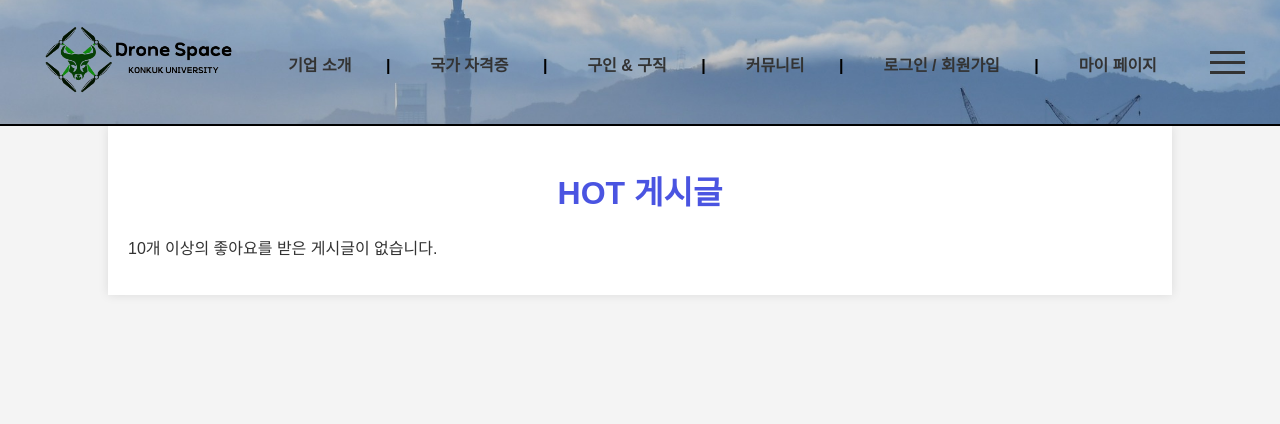
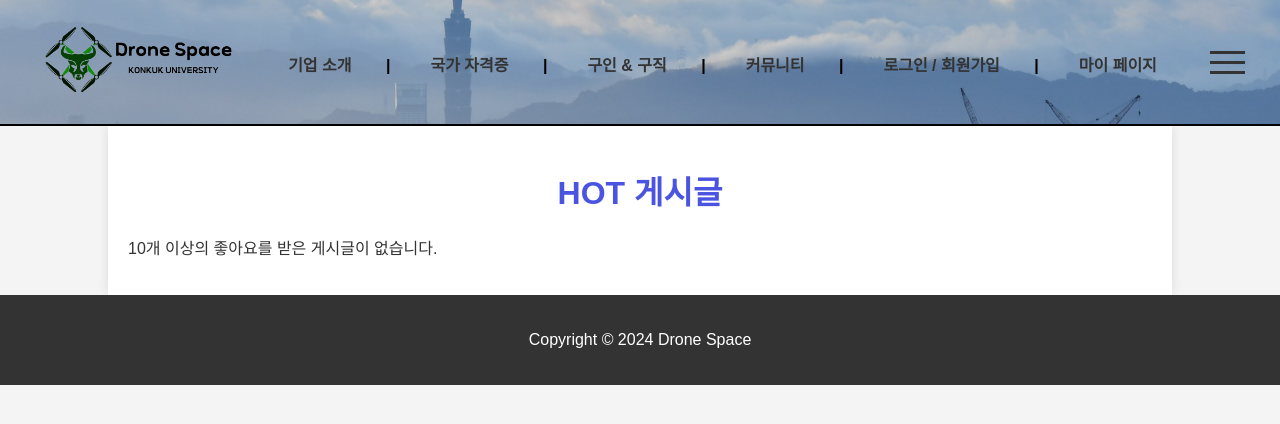
Before and after one commit to Dongyeon0123/DroneSpace, a PHP site: page /hot.php in a window 1280 px wide. Shown: the top 424 px of the page. Run offline with PHP 8.4, Linux system fonts and the light colour scheme; data that the repository does not hold is empty.

Commit message:
footer 수정

```diff
--- a/ask.php
+++ b/ask.php
@@ -257,7 +257,7 @@ $conn->close();
 
 
     <footer class="footer">
-        <p>&copy; 2024 KDEC 한국드론교육센터. 모든 권리 보유.</p>
+        <p>Copyright &copy; 2024 Drone Space</p>
     </footer>
 
     <script>
--- a/education.php
+++ b/education.php
@@ -126,6 +126,9 @@ session_start();
         <p>이 교육 과정을 통해, 참가자들은 드론 자격증을 취득한 후에도, 실무에서 드론을 자신 있게 활용할 수 있는 역량을 갖추게 됩니다. 이는 실용적인 기술 습득을 통해 드론 운용에 대한 자신감을 높이고, 드론 기술의 현장 적용 범위를 확장하는 데 기여합니다.</p>
         <p>드론 기술의 지속적인 발전에 발맞추어, 우리의 드론 교육 프로그램도 이론적 지식에서 실용적 응용으로의 전환을 추구합니다. 이 과정은 개인과 기업, 기관 모두에게 실질적인 이점을 제공함으로써, 드론 운용에 관한 통합 솔루션을 제공하는 데 있어 우리의 전문성을 강화합니다.</p>
     </section>
+    <footer class="footer">
+        <p>Copyright &copy; 2024 Drone Space</p>
+    </footer>
     <script>
         function toggleMenu() {
             var menuOverlay = document.getElementById('menuOverlay');
--- a/everything.php
+++ b/everything.php
@@ -124,6 +124,9 @@ $conn->close();
             <?php endforeach; ?>
         </div>
     </div>
+    <footer class="footer">
+        <p>Copyright &copy; 2024 Drone Space</p>
+    </footer>
     <script src="https://ajax.googleapis.com/ajax/libs/jquery/3.5.1/jquery.min.js"></script>
     <script>
         function toggleMenu() {
--- a/facility.php
+++ b/facility.php
@@ -115,7 +115,7 @@
     </div>
 
     <footer class="footer">
-        Wecanverse &copy; 2024. All rights reserved.
+        <p>Copyright &copy; 2024 Drone Space</p>
     </footer>
 </body>
 </html>
--- a/hello.php
+++ b/hello.php
@@ -67,7 +67,7 @@ session_start();
         </div>
     </section>
 
-    <footer>
+    <footer class="footer">
         <p>Copyright &copy; 2024 Drone Space</p>
     </footer>
     <script>
--- a/history.php
+++ b/history.php
@@ -300,9 +300,10 @@ session_start();
         </ul>
     </section>
 
-    <footer>
+    <footer class="footer">
         <p>Copyright &copy; 2024 Drone Space</p>
     </footer>
+
     <script>
         function toggleMenu() {
             var menuOverlay = document.getElementById('menuOverlay');
--- a/hot.php
+++ b/hot.php
@@ -117,6 +117,9 @@ $conn->close();
             <?php endif; ?>
         </div>
     </div>
+    <footer class="footer">
+        <p>Copyright &copy; 2024 Drone Space</p>
+    </footer>
     <script>
         function toggleMenu() {
             var menuOverlay = document.getElementById('menuOverlay');
--- a/information.php
+++ b/information.php
@@ -242,6 +242,9 @@ session_start();
             </tr>
         </table>
     </section>
+    <footer class="footer">
+        <p>Copyright &copy; 2024 Drone Space</p>
+    </footer>
     <script>
         function toggleMenu() {
             var menuOverlay = document.getElementById('menuOverlay');
--- a/instructor.php
+++ b/instructor.php
@@ -149,6 +149,9 @@ session_start();
         <h2>교육 신청 및 문의</h2>
         <p>지도조종자(교관) 과정에 대한 자세한 정보 및 신청 절차는 <a href="#">교육 신청 페이지</a>에서 확인하실 수 있습니다. 본 과정은 드론 조종의 전문성을 키우고자 하는 분들에게 필요한 모든 정보를 제공하기 위해 마련되었습니다. 드론 산업에서의 리더십을 발휘하고자 하는 분들의 많은 참여를 기다립니다.</p>
     </section>
+    <footer class="footer">
+        <p>Copyright &copy; 2024 Drone Space</p>
+    </footer>
     <script>
         function toggleMenu() {
             var menuOverlay = document.getElementById('menuOverlay');
--- a/main.css
+++ b/main.css
@@ -245,3 +245,13 @@ body {
     padding: 7px;
     border-radius: 5px;
 }
+.footer {
+    background-color: #333;
+    color: white;
+    text-align: center;
+    padding: 20px;
+}
+.footer a {
+    color: white;
+    text-decoration: none;
+}
--- a/map.php
+++ b/map.php
@@ -95,6 +95,9 @@ session_start();
             <li>영동고속도로 - 만종분기점 - 중앙고속도로 - 남원주 IC (충주방향) - 19번 국도 - 충주 건국 대사거리 직진 - 건국대 GLOCAL(글로컬)캠퍼스</li>
         </ul>
     </section>
+    <footer class="footer">
+        <p>Copyright &copy; 2024 Drone Space</p>
+    </footer>
     <script>
         function toggleMenu() {
             var menuOverlay = document.getElementById('menuOverlay');
--- a/money.php
+++ b/money.php
@@ -145,6 +145,9 @@ session_start();
             </table>
         </section>
     </div>
+    <footer class="footer">
+        <p>Copyright &copy; 2024 Drone Space</p>
+    </footer>
     <script>
         function toggleMenu() {
             var menuOverlay = document.getElementById('menuOverlay');
--- a/practical.php
+++ b/practical.php
@@ -159,6 +159,9 @@ session_start();
         <p>초경량 비행장치 실기평가자 교육 과정은 드론 조종의 전문가가 되고자 하는 분들에게 필수적인 과정입니다.
         본 과정을 통해 여러분은 공정하고 정확한 실기 평가를 수행할 수 있는 능력을 갖추게 될 것입니다.</p>
     </section>
+    <footer class="footer">
+        <p>Copyright &copy; 2024 Drone Space</p>
+    </footer>
     <script>
         function toggleMenu() {
             var menuOverlay = document.getElementById('menuOverlay');
--- a/recruitment.php
+++ b/recruitment.php
@@ -129,6 +129,9 @@ $conn->close();
             <?php endforeach; ?>
         </div>
     </div>
+    <footer class="footer">
+        <p>Copyright &copy; 2024 Drone Space</p>
+    </footer>
     <script src="https://ajax.googleapis.com/ajax/libs/jquery/3.5.1/jquery.min.js"></script>
     <script>
         function toggleMenu() {
--- a/vision.php
+++ b/vision.php
@@ -143,7 +143,7 @@ session_start();
         </div>
     </section>
 
-    <footer>
+    <footer class="footer">
         <p>Copyright &copy; 2024 Drone Space</p>
     </footer>
     <script>
```
